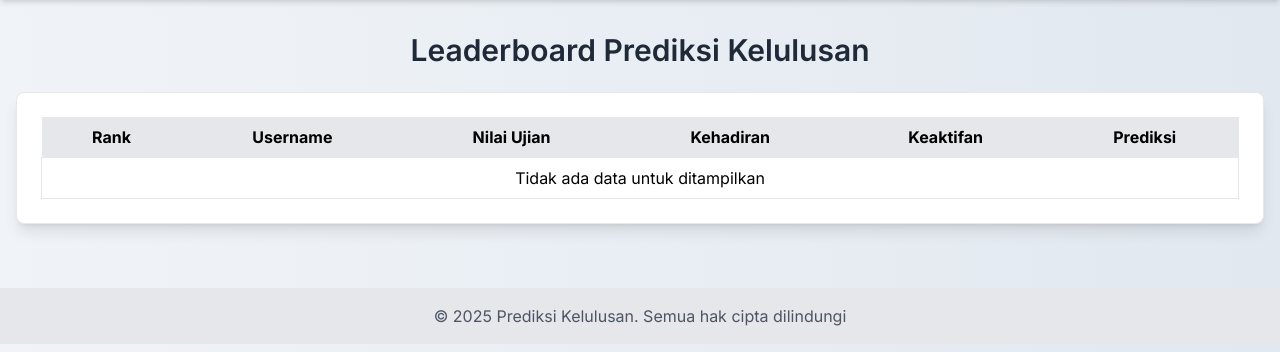
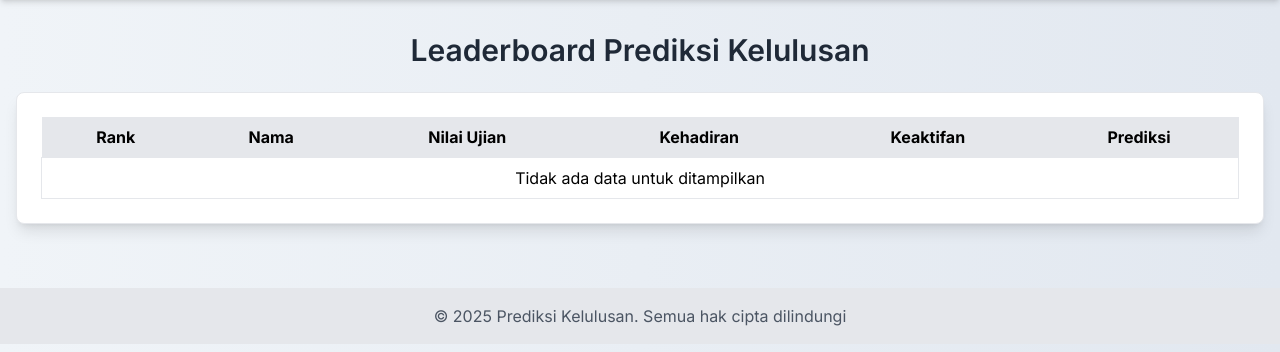
Before and after one commit to rizaledc/PASD-Kelompok-WeCan, a Flask app: page /leaderboard in a window 1280 px wide. Shown: the part 68-420 px from the top of the page. Run offline with Flask 3, Linux system fonts and the light colour scheme; the visitor is signed in with stand-in values (Sample User, id 1); data comes from the database, SQL or seed files in the repository; data that the repository does not hold is empty; parts of the project's set-up code (start-up, migrations or seed data) failed here and were passed over; some libraries are stand-ins or nearby versions.

Commit message:
rts and ldb

```diff
--- a/app/routes.py
+++ b/app/routes.py
@@ -150,7 +150,6 @@ def predict():
         return redirect(url_for('home'))
 
 # Halaman Statistik
-# Halaman Statistik
 @app.route('/statistik')
 @login_required
 def statistik():
@@ -196,11 +195,12 @@ def leaderboard():
 
         leaderboard_data_ranked = []
         for i, prediction in enumerate(top_lulus_predictions):
-            # Pastikan objek user ada sebelum mengakses username
-            username = prediction.user.username if prediction.user else "N/A"
+            # Ambil nama dari PredictionHistory, bukan username dari User
+            # Nama diambil dari PredictionHistory, yang diinput saat prediksi
+            nama = prediction.nama if prediction.nama else "N/A"
             leaderboard_data_ranked.append({
                 'rank': i + 1,  # Ranking berdasarkan urutan dari query
-                'username': username,
+                'nama': nama,  # Menampilkan nama yang diinputkan
                 'nilai_ujian': prediction.nilai_ujian,
                 'kehadiran': prediction.kehadiran,
                 'keaktifan': prediction.keaktifan,
@@ -210,14 +210,13 @@ def leaderboard():
         return render_template('leaderboard.html', leaderboard_data=leaderboard_data_ranked)
 
     except AttributeError as e:
-        app.logger.error(f"Leaderboard AttributeError: {e}") # Untuk debugging di log server
+        app.logger.error(f"Leaderboard AttributeError: {e}")  # Untuk debugging di log server
         flash('Terjadi kesalahan saat mengambil data pengguna untuk leaderboard.', 'danger')
         return render_template('leaderboard.html', leaderboard_data=[], error_message="Kesalahan data pengguna.")
     except Exception as e:
-        app.logger.error(f"Leaderboard general error: {e}") # Untuk debugging di log server
+        app.logger.error(f"Leaderboard general error: {e}")  # Untuk debugging di log server
         flash('Terjadi kesalahan saat memuat leaderboard.', 'danger')
         return render_template('leaderboard.html', leaderboard_data=[], error_message="Kesalahan server.")
-
 
 # Halaman Profil
 @app.route('/profile')
--- a/app/templates/leaderboard.html
+++ b/app/templates/leaderboard.html
@@ -12,13 +12,11 @@
     <link href="https://fonts.googleapis.com/css2?family=Inter:wght@400;600;700&display=swap" rel="stylesheet">
 
     <style>
-        /* Atur font dan latar belakang halaman */
         body {
             font-family: 'Inter', sans-serif;
             background: linear-gradient(to right, #f0f4f8, #e2e8f0);
         }
 
-        /* Tambahan styling untuk menu yang sedang aktif (diberi garis bawah) */
         .active-menu {
             position: relative;
         }
@@ -82,7 +80,7 @@
                 <tr class="bg-gray-200">
                     <!-- Header kolom -->
                     <th class="px-4 py-2">Rank</th>
-                    <th class="px-4 py-2">Username</th>
+                    <th class="px-4 py-2">Nama</th> <!-- Changed Username to Nama -->
                     <th class="px-4 py-2">Nilai Ujian</th>
                     <th class="px-4 py-2">Kehadiran</th>
                     <th class="px-4 py-2">Keaktifan</th>
@@ -95,7 +93,7 @@
                     {% for data in leaderboard_data %}
                         <tr class="hover:bg-gray-100">
                             <td class="border px-4 py-2 text-center">{{ data.rank }}</td>
-                            <td class="border px-4 py-2 text-center">{{ data.username }}</td>
+                            <td class="border px-4 py-2 text-center">{{ data.nama }}</td> <!-- Display Nama instead of Username -->
                             <td class="border px-4 py-2 text-center">{{ data.nilai_ujian }}</td>
                             <td class="border px-4 py-2 text-center">{{ data.kehadiran }}</td>
                             <td class="border px-4 py-2 text-center">{{ data.keaktifan }}</td>
```
